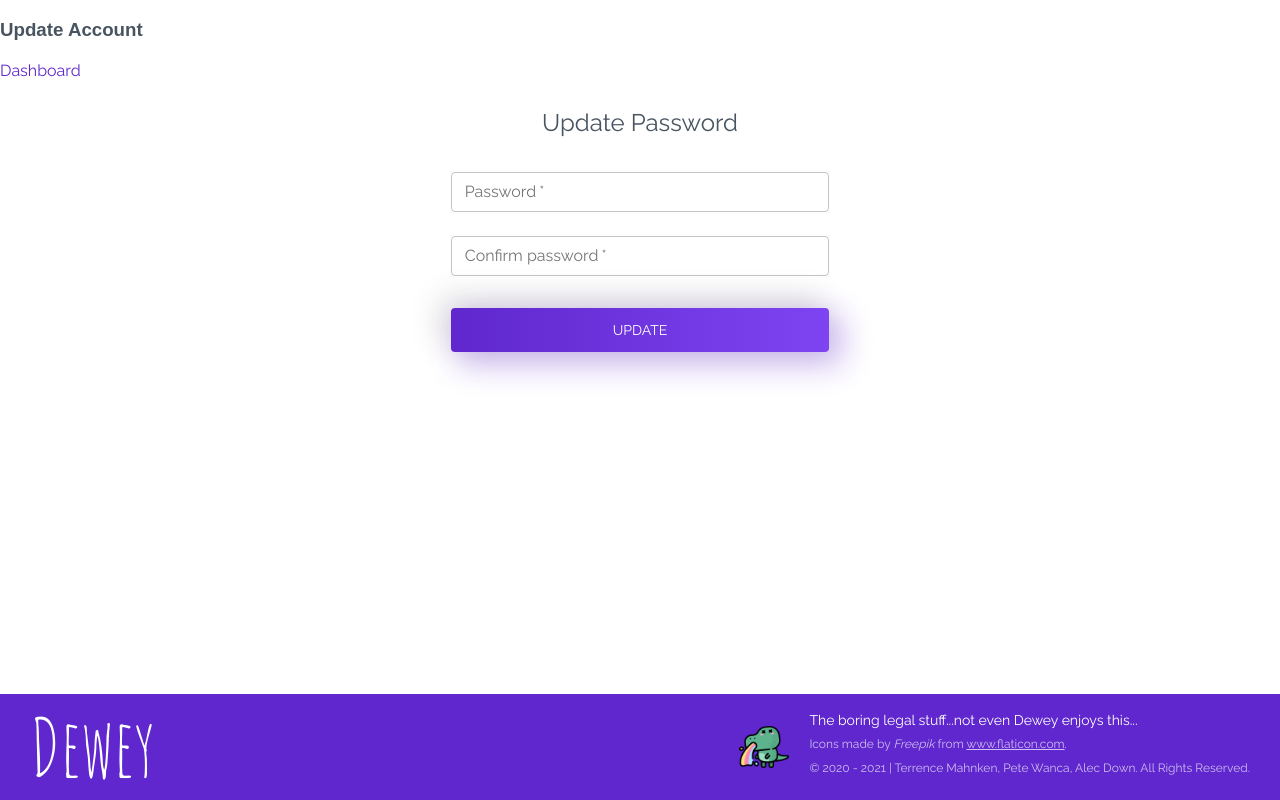
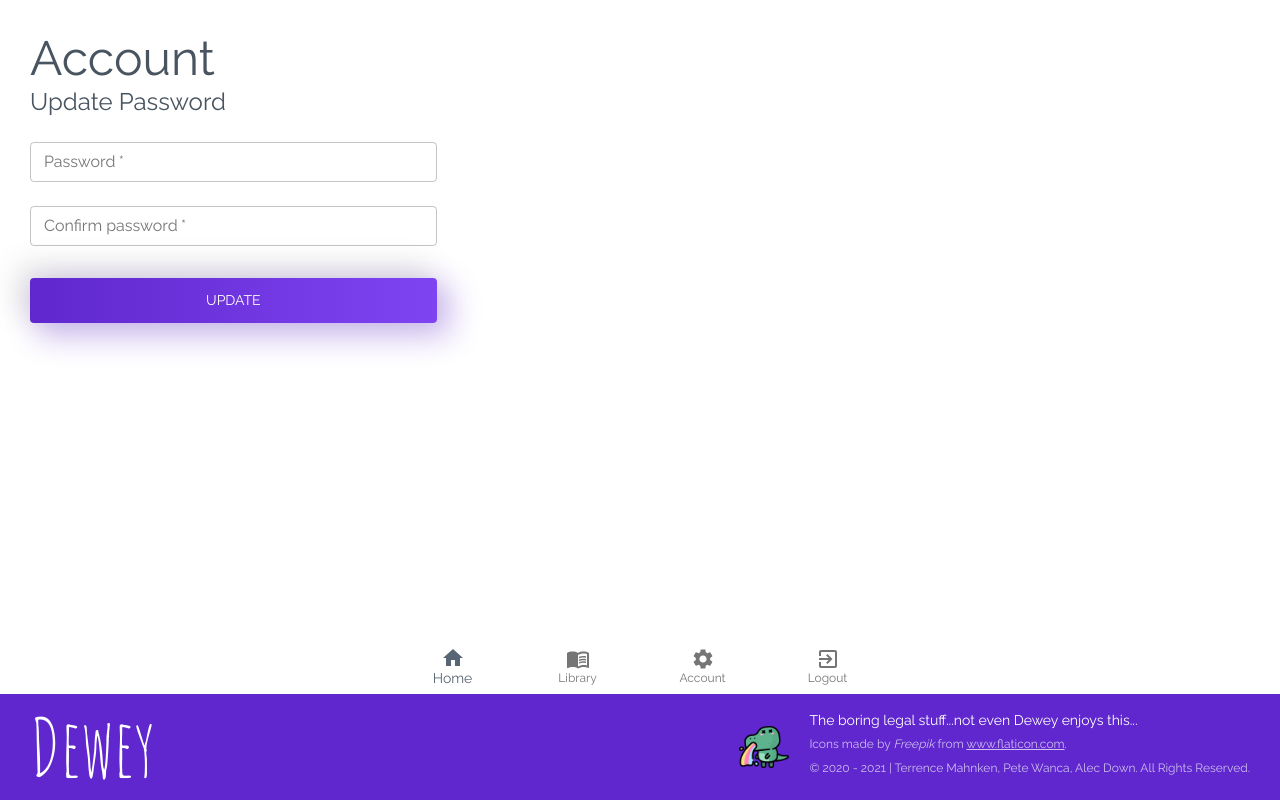
Before and after one commit to TerrenceMM2/dewey, a React (Create React App) app in the folder client/: page /account in a window 1280 px wide. Built offline with nearby package versions, Linux system fonts and the light colour scheme; sample sign-in values are in the browser's storage.

Commit message:
adds navigation and cleans up some minor style issues on various pages

```diff
--- a/client/src/App.js
+++ b/client/src/App.js
@@ -3,23 +3,37 @@ import './App.css';
 import { Login } from './pages/Login';
 import { Register } from './pages/Register';
 import { Dashboard } from './pages/Dashboard';
-import { UserAccount } from './pages/UserAccount';
+import { Account } from './pages/Account';
+import { Library } from './pages/Library';
 import { NoMatch } from './pages/NoMatch';
 import { BrowserRouter as Router, Switch, Route } from 'react-router-dom';
 import Footer from './components/Footer';
 import { PrivateRoute } from './utils/PrivateRoute';
+import Navigation from './components/Navigation/Navigation';
 
 const App = () => {
     return (
         <div className="App">
             <Router>
+                <div
+                    style={{
+                        padding: 30,
+                        paddingBottom: 10,
+                        display: 'flex',
+                        flexDirection: 'column',
+                        justifyContent: 'space-between',
+                        height: 'calc(100vh - 126px)'
+                    }}>
                     <Switch>
                         <Route exact path="/" component={Login} />
                         <Route exact path="/register" component={Register} />
                         <PrivateRoute exact path="/dashboard" component={Dashboard} />
-                    <PrivateRoute exact path="/account" component={UserAccount} />
+                        <PrivateRoute exact path="/library" component={Library} />
+                        <PrivateRoute exact path="/account" component={Account} />
                         <Route exact component={NoMatch} />
                     </Switch>
+                </div>
+                <Navigation />
             </Router>
             <Footer />
         </div>
--- /dev/null
+++ b/client/src/components/Navigation/Navigation.js
@@ -0,0 +1,54 @@
+import React from 'react';
+import { useHistory } from 'react-router-dom';
+import { makeStyles } from '@material-ui/core/styles';
+import BottomNavigation from '@material-ui/core/BottomNavigation';
+import BottomNavigationAction from '@material-ui/core/BottomNavigationAction';
+import HomeIcon from '@material-ui/icons/Home';
+import BookIcon from '@material-ui/icons/MenuBook';
+import SettingsIcon from '@material-ui/icons/Settings';
+import LogoutIcon from '@material-ui/icons/ExitToApp';
+import { Link } from 'react-router-dom';
+
+const useStyles = makeStyles({
+    root: {
+        width: 500,
+        maxWidth: '90%',
+        margin: '0 auto'
+    }
+});
+
+const Navigation = () => {
+    const classes = useStyles();
+    const history = useHistory();
+    const [value, setValue] = React.useState(0);
+
+    return (
+        <BottomNavigation
+            value={value}
+            onChange={(event, newValue) => {
+                setValue(newValue);
+            }}
+            showLabels
+            className={classes.root}>
+            <BottomNavigationAction
+                onClick={() => history.push('/')}
+                label="Home"
+                icon={<HomeIcon />}
+            />
+            <BottomNavigationAction
+                onClick={() => history.push('/library')}
+                label="Library"
+                icon={<BookIcon />}
+            />
+            <BottomNavigationAction
+                onClick={() => history.push('/account')}
+                label="Account"
+                icon={<SettingsIcon />}
+            />
+
+            <BottomNavigationAction label="Logout" icon={<LogoutIcon />} />
+        </BottomNavigation>
+    );
+};
+
+export default Navigation;
--- a/client/src/components/PasswordForm/PasswordForm.js
+++ b/client/src/components/PasswordForm/PasswordForm.js
@@ -10,12 +10,6 @@ const useStyles = makeStyles(theme => ({
     link: {
         textDecoration: 'none',
         color: theme.palette.secondary.main
-    },
-    paper: {
-        margin: theme.spacing(3),
-        display: 'flex',
-        flexDirection: 'column',
-        alignItems: 'center'
     },
     avatar: {
         margin: theme.spacing(1),
@@ -77,10 +71,10 @@ export const PasswordForm = props => {
     };
 
     content = (
-        <Grid container component="main" justify="center">
+        <Grid container component="main">
             <Grid item xs={12} sm={8} md={4}>
-                <div className={classes.paper}>
-                    <Typography variant="h5" gutterBottom style={{ textAlign: 'center' }}>
+                <div>
+                    <Typography variant="h5" gutterBottom style={{ textAlign: 'left' }}>
                         Update Password
                     </Typography>
                     <form
--- /dev/null
+++ b/client/src/pages/Account.js
@@ -0,0 +1,24 @@
+import React, { useContext } from 'react';
+import { UserContext } from '../context/contexts/UserContext';
+import { Redirect } from 'react-router-dom';
+import { PasswordForm } from '../components/PasswordForm/PasswordForm';
+
+// style imports
+import { Typography } from '@material-ui/core';
+
+export const Account = () => {
+    const { user } = useContext(UserContext);
+    const auth = user.loggedIn;
+
+    let content;
+
+    auth
+        ? (content = (
+              <div>
+                  <Typography variant="h3">Account</Typography>
+                  <PasswordForm />
+              </div>
+          ))
+        : (content = <Redirect to="/" />);
+    return <div>{content}</div>;
+};
--- a/client/src/pages/Dashboard.js
+++ b/client/src/pages/Dashboard.js
@@ -3,6 +3,7 @@ import { UserContext } from '../context/contexts/UserContext';
 import { Redirect, Link } from 'react-router-dom';
 import ScannerContainer from '../components/Scanner/ScannerContainer';
 import SearchForm from '../components/Search/SearchForm';
+import Navigation from '../components/Navigation/Navigation';
 
 // style imports
 import { makeStyles } from '@material-ui/core/styles';
@@ -26,18 +27,9 @@ export const Dashboard = () => {
 
     auth
         ? (content = (
-              <div
-                  style={{
-                      padding: 30
-                  }}>
+              <div>
                   {/* <ScannerContainer /> */}
-                  <Typography>
-                      <Link to="/account" className={classes.link}>
-                          Update Account
-                      </Link>
-                  </Typography>
                   <Typography variant="h3">Dashboard</Typography>
-
                   <SearchForm />
               </div>
           ))
--- /dev/null
+++ b/client/src/pages/Library.js
@@ -0,0 +1,10 @@
+import React from 'react';
+import { Typography } from '@material-ui/core';
+
+export const Library = () => {
+    return (
+        <div>
+            <Typography variant="h3">Library</Typography>
+        </div>
+    );
+};
--- a/client/src/pages/UserAccount.js
+++ /dev/null
@@ -1,40 +0,0 @@
-import React, { useContext } from 'react';
-import { UserContext } from '../context/contexts/UserContext';
-import { Redirect, Link } from 'react-router-dom';
-import { PasswordForm } from '../components/PasswordForm/PasswordForm';
-
-// style imports
-import { makeStyles } from '@material-ui/core/styles';
-import { Typography } from '@material-ui/core';
-
-const useStyles = makeStyles(theme => ({
-    link: {
-        textDecoration: 'none',
-        color: theme.palette.secondary.main,
-        cursor: 'pointer'
-    }
-}));
-
-export const UserAccount = () => {
-    const { user } = useContext(UserContext);
-    const auth = user.loggedIn;
-
-    let content;
-
-    const classes = useStyles();
-
-    auth
-        ? (content = (
-              <div>
-                  <h3>Update Account</h3>
-                  <Typography>
-                      <Link to="/dashboard" className={classes.link}>
-                          Dashboard
-                      </Link>
-                  </Typography>
-                  <PasswordForm />
-              </div>
-          ))
-        : (content = <Redirect to="/" />);
-    return <div>{content}</div>;
-};
```
Also changed, not shown: client/src/components/Nav/Nav.js (deleted, +0 -18 lines). Lines whose indentation alone changed are shown as unchanged.
